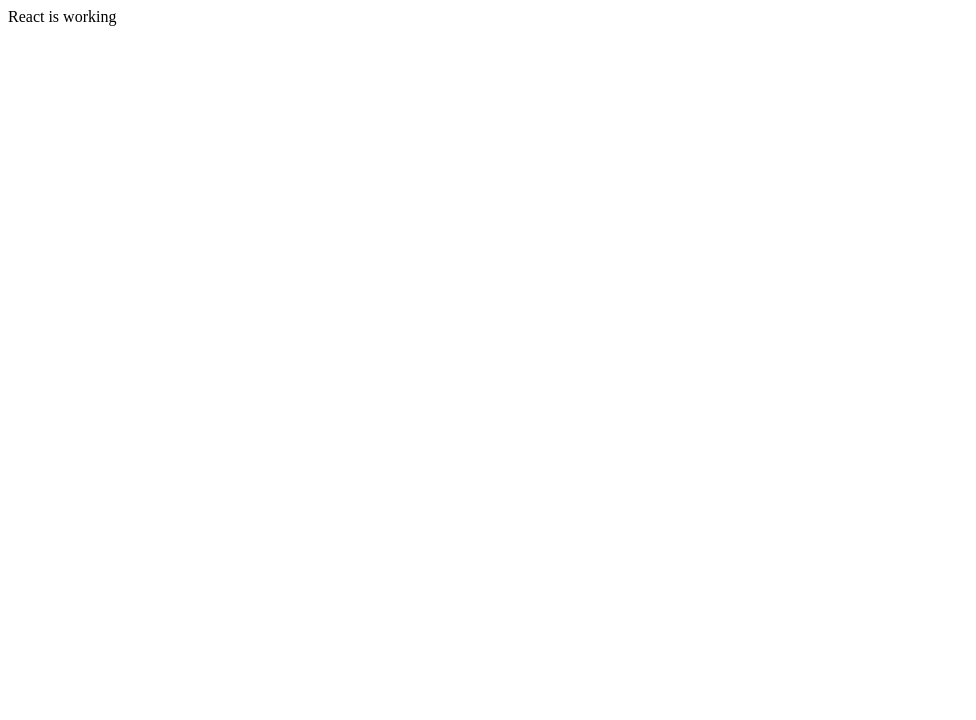
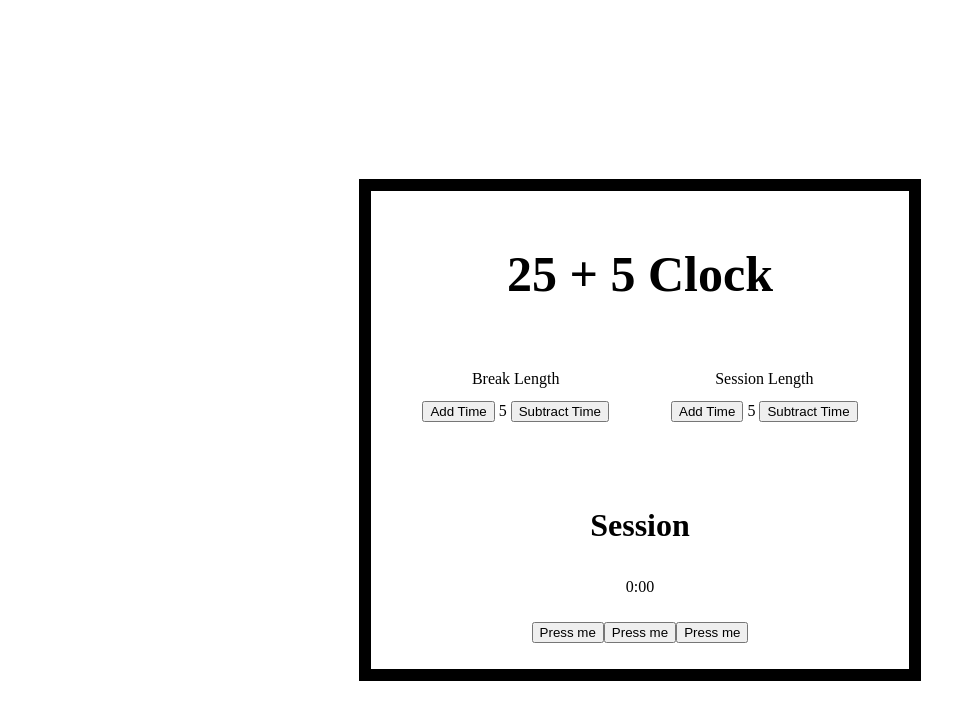
Before and after one commit to Jesse-Driskill/FCC-25-Plus-5-Clock, a React app: page / in a window 1280 px wide. Shown: the whole page, without its empty margins (0-976 px from the left). Built offline with nearby package versions, Linux system fonts and the light colour scheme.

Commit message:
Creates components with hardcoded values

```diff
--- /dev/null
+++ b/components/LengthControls.jsx
@@ -0,0 +1,19 @@
+import React from "react";
+
+class LengthControls extends React.Component {
+    constructor(props) {
+        super(props);
+    }
+
+    render() {
+        return (<div id="length-controls">
+            {this.props.timerType + " Length"}
+            <div id="length-controls-buttons-wrapper">
+                <button>Add Time</button> 5 <button>Subtract Time</button>
+                {/* Eventually remove hardcoding for 5 */}
+            </div>
+        </div>)
+    }
+}
+
+export default LengthControls;
--- /dev/null
+++ b/components/LengthControlsWrapper.jsx
@@ -0,0 +1,18 @@
+import React from "react";
+import LengthControls from "./LengthControls";
+
+
+class LengthControlsWrapper extends React.Component {
+    constructor(props) {
+        super(props);
+    }
+
+    render() {
+        return <div id="length-controls-wrapper">
+            <LengthControls timerType={"Break"}></LengthControls>
+            <LengthControls timerType={"Session"}></LengthControls>
+        </div>
+    }
+}
+
+export default LengthControlsWrapper;
--- /dev/null
+++ b/components/Timer.jsx
@@ -0,0 +1,16 @@
+import React from "react";
+
+
+class Timer extends React.Component {
+    constructor(props) {
+        super(props);
+    }
+
+    render() {
+        return <div id="timer">
+            0:00
+        </div>
+    }
+}
+
+export default Timer;
--- /dev/null
+++ b/components/TimerAndButtonsWrapper.jsx
@@ -0,0 +1,20 @@
+import React from "react";
+import TimerContainer from "./TimerContainer";
+import TimerButton from "./TimerButton";
+
+class TimerAndButtonsWrapper extends React.Component {
+    constructor(props) {
+        super(props);
+    }
+
+    render() {
+        return <div id="timer-and-buttons-wrapper">
+            <TimerContainer timerType={"Session"}></TimerContainer>
+            <TimerButton></TimerButton>
+            <TimerButton></TimerButton>
+            <TimerButton></TimerButton>
+        </div>
+    }
+}
+
+export default TimerAndButtonsWrapper;
--- /dev/null
+++ b/components/TimerButton.jsx
@@ -0,0 +1,15 @@
+import React from "react";
+
+class TimerButton extends React.Component {
+    constructor(props) {
+        super(props);
+    }
+
+    render() {
+        return (<button>
+            Press me
+        </button>)
+    }
+}
+
+export default TimerButton;
--- /dev/null
+++ b/components/TimerContainer.jsx
@@ -0,0 +1,18 @@
+import React from "react";
+import Timer from "./Timer";
+
+
+class TimerContainer extends React.Component {
+    constructor(props) {
+        super(props);
+    }
+
+    render() {
+        return (<div id="timer-container">
+            <h1>{this.props.timerType}</h1>
+            <Timer></Timer>
+        </div>)
+    }
+}
+
+export default TimerContainer;
--- /dev/null
+++ b/components/Wrapper.jsx
@@ -0,0 +1,20 @@
+import React from "react";
+import LengthControlsWrapper from "./LengthControlsWrapper";
+import TimerAndButtonsWrapper from "./TimerAndButtonsWrapper";
+
+
+class Wrapper extends React.Component {
+    constructor(props) {
+        super(props);
+    }
+
+    render() {
+        return (<div id="wrapper">
+            <h2 id="title">25 + 5 Clock</h2>
+            <LengthControlsWrapper></LengthControlsWrapper>
+            <TimerAndButtonsWrapper></TimerAndButtonsWrapper>
+        </div>)
+    }
+}
+
+export default Wrapper;
--- a/index.html
+++ b/index.html
@@ -6,7 +6,9 @@
     <title>Document</title>
 </head>
 <body>
-    <div id="main"></div>
+    <div id="main">React is not working</div>
     <script type="text/javascript" src="dist/bundle.js"></script>
+    <script type="text/javascript" src="https://cdn.freecodecamp.org/testable-projects-fcc/v1/bundle.js"></script>
+    <link rel="stylesheet" href="styles.css"></link>
 </body>
 </html>
--- a/main.js
+++ b/main.js
@@ -1,7 +1,7 @@
-
-
 import React from "react";
 import ReactDOM from "react-dom";
+import Wrapper from "./components/Wrapper";
+
 
 class App extends React.Component {
     constructor(props) {
@@ -9,7 +9,9 @@
     }
 
     render() {
-        return (<div>React is working</div>)
+        return (<div id="app">
+            <Wrapper/>
+        </div>)
     }
 }
 
--- /dev/null
+++ b/styles.css
@@ -0,0 +1,27 @@
+#app {
+    display: flex;
+    justify-content: center;
+    align-items: center;
+    align-content: center;
+    text-align: center;
+    min-height: 99vh;
+}
+
+#wrapper {
+    min-width: 40vw;
+    min-height: 40vh;
+    border: 12px solid black;
+}
+
+#title {
+    font-size: 50px;
+}
+
+#length-controls-wrapper {
+    display: flex;
+    justify-content: space-between;
+}
+
+div {
+    padding: 1vw;
+}
```
Also changed, not shown: 1 other file.
